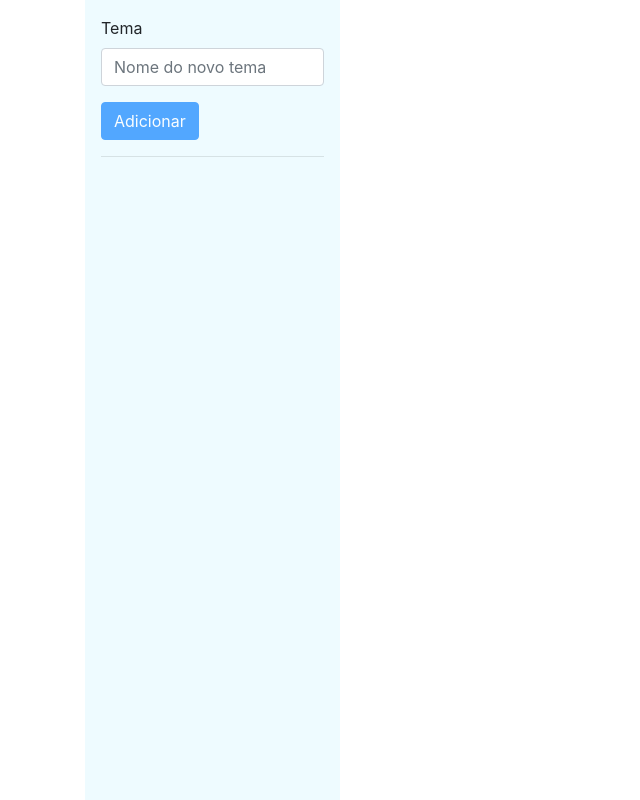
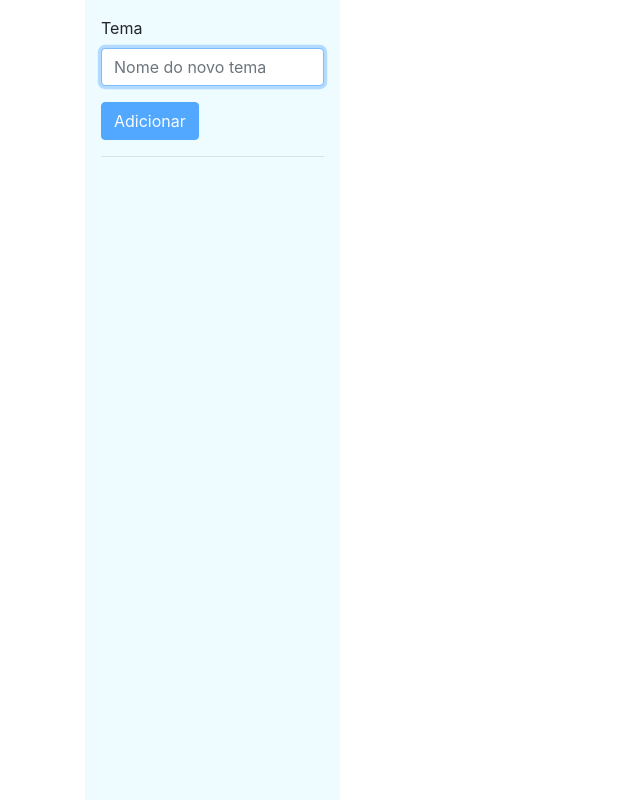
Before and after one commit to ygormagalhaes/roda-da-vida, an Angular app: page /themes in a window 1280 px wide. Shown: the whole page, without its empty margins (0-640 px from the left). Built offline with nearby package versions, Linux system fonts and the light colour scheme.

Commit message:
Foco no input do tema a ser adicionado na barra lateral

```diff
--- a/src/app/sidebar/theme-form/theme-form.component.html
+++ b/src/app/sidebar/theme-form/theme-form.component.html
@@ -1,7 +1,7 @@
 <form [formGroup]="themeForm" (submit)="addSubject()">
     <div class="form-group">
         <label for="themeTitle">Tema</label>
-        <input id="themeTitle" formControlName="title" type="text" class="form-control" placeholder="Nome do novo tema">
+        <input #inputThemeTitle id="themeTitle" formControlName="title" type="text" class="form-control" placeholder="Nome do novo tema">
         <app-validation-message *ngIf="themeForm.get('title').errors?.required && themeForm.touched">
             Nome obrigatório.
         </app-validation-message>
--- a/src/app/sidebar/theme-form/theme-form.component.ts
+++ b/src/app/sidebar/theme-form/theme-form.component.ts
@@ -1,4 +1,4 @@
-import { Component, OnInit } from '@angular/core';
+import { Component, OnInit, ViewChild, ElementRef } from '@angular/core';
 import { FormGroup, FormBuilder, Validators } from '@angular/forms';
 
 import { ThemeService } from 'src/app/theme/theme.service';
@@ -10,6 +10,9 @@ import { Theme } from '../theme';
 })
 export class ThemeFormComponent implements OnInit {
     themeForm: FormGroup;
+
+    @ViewChild('inputThemeTitle', { static: true })
+    inputThemeTitle: ElementRef<HTMLInputElement>;
 
     constructor(
         private formBuilder: FormBuilder,
@@ -23,6 +26,7 @@ export class ThemeFormComponent implements OnInit {
                 Validators.maxLength(20)
             ]]
         });
+        this.inputThemeTitle.nativeElement.focus();
     }
 
     addSubject(): void {
--- a/src/app/theme-detail/theme-detail.component.ts
+++ b/src/app/theme-detail/theme-detail.component.ts
@@ -1,9 +1,9 @@
 import { Component, OnInit } from '@angular/core';
 import { ActivatedRoute, Router } from '@angular/router';
+import { FormGroup, FormBuilder, Validators } from '@angular/forms';
 
 import { ThemeService } from '../theme/theme.service';
 import { Theme } from '../sidebar/theme';
-import { FormGroup, FormBuilder, Validators } from '@angular/forms';
 
 @Component({
     templateUrl: './theme-detail.component.html'
```
